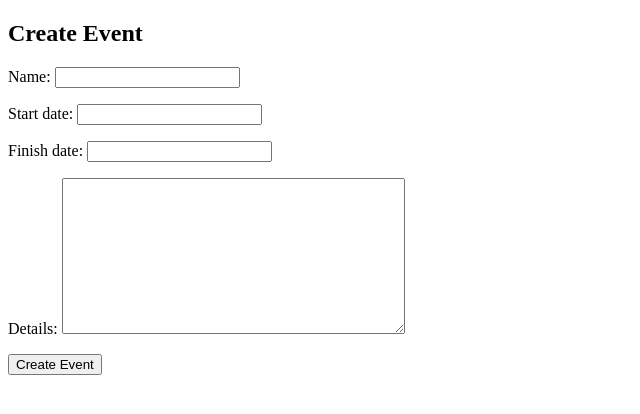
After one commit to rraihansaputra/event-website, a Django app: page /create_event/ in a window 1280 px wide. The commit adds this page. Shown: the top 414 px of the page, without its empty margins (0-640 px from the left). Run offline with Django 3.2, Linux system fonts and the light colour scheme.

Commit message:
added create event behavior. all events are currently listed on home page

```diff
--- /dev/null
+++ b/event_website/event_website/forms.py
@@ -0,0 +1,17 @@
+from django import forms
+
+from .models import Event
+
+class EventCreateForm(forms.ModelForm):
+    class Meta:
+        model = Event
+        fields = [
+            'name',
+            'start_date',
+            'finish_date',
+            'details',
+        ]
+        widgets = {
+            'start_date': forms.DateInput,
+            'finish_date': forms.DateInput,
+        }
--- a/event_website/event_website/models.py
+++ b/event_website/event_website/models.py
@@ -1,4 +1,4 @@
-from django.db import models, transactions
+from django.db import models, transaction
 from django.contrib.auth.models import User
 
 # Create your models here.
@@ -10,4 +10,4 @@ class Event(models.Model):
     details = models.TextField(max_length=1000)
     created_by = models.ForeignKey(User, related_name='created_event', on_delete=models.DO_NOTHING)
     users_attending = models.ManyToManyField(User, related_name='users_attending')
-    active = models.BooleanField()
+    active = models.BooleanField(default=True)
--- a/event_website/event_website/views.py
+++ b/event_website/event_website/views.py
@@ -1,6 +1,9 @@
 from django.shortcuts import render, redirect
 from django.contrib.auth import login, authenticate
 from django.contrib.auth.forms import UserCreationForm
+
+from .models import Event
+from .forms import EventCreateForm
 
 # Create your views here.
 def signup(request):
@@ -19,4 +22,29 @@ def signup(request):
 
 def home(request):
     print(request.user)
-    return render(request, 'home.html')
+    events = Event.objects.all()
+    return render(request, 'home.html', {'events': events})
+
+def event_create_view(request):
+    form = EventCreateForm(request.POST or None)
+    if form.is_valid():
+        event = form.save(commit=False)
+        event.created_by = request.user
+        event.save()
+        return redirect('home')
+
+    return render(request,'create_event.html', {'form': form})
+
+def attend_event(request):
+    if request.method == 'POST':
+        form = UserCreationForm(request.POST)
+        if form.is_valid():
+            form.save()
+            username = form.cleaned_data.get('username')
+            raw_password = form.cleaned_data.get('password1')
+            user = authenticate(username=username, password=raw_password)
+            login(request, user)
+            return redirect('home')
+    else:
+        form = UserCreationForm()
+    return render(request, 'signup.html', {'form': form})
--- a/event_website/settings.py
+++ b/event_website/settings.py
@@ -38,6 +38,7 @@ INSTALLED_APPS = [
     'django.contrib.messages',
     'django.contrib.staticfiles',
     'django_extensions',
+    'event_website',
 ]
 
 MIDDLEWARE = [
--- /dev/null
+++ b/event_website/templates/create_event.html
@@ -0,0 +1,10 @@
+{% extends 'base.html' %}
+
+{% block content %}
+    <h2>Create Event</h2>
+    <form method="post">
+        {% csrf_token %}
+        {{ form.as_p }}
+        <button type="submit">Create Event</button>
+    </form>
+{% endblock %}
--- a/event_website/templates/home.html
+++ b/event_website/templates/home.html
@@ -5,4 +5,9 @@
     {% if user %}
         <h1> {{ user.username }} </h1>
     {% endif %}
+    {% for event in events %}
+        <h2>{{event.name}}</h2>
+        <h2>{{event.start_date}}</h2>
+        <h2>{{event.created_by}}</h2>
+    {% endfor %}
 {% endblock %}
--- a/event_website/urls.py
+++ b/event_website/urls.py
@@ -26,4 +26,5 @@ urlpatterns = [
     path('login/', auth_views.LoginView.as_view()),
     path('logout/', auth_views.LogoutView.as_view()),
     path('signup/', views.signup, name='signup'),
+    path('create_event/', views.event_create_view, name='create_event')
 ]
```
Also changed, not shown: event_website/event_website/migrations/__init__.py (deleted).
